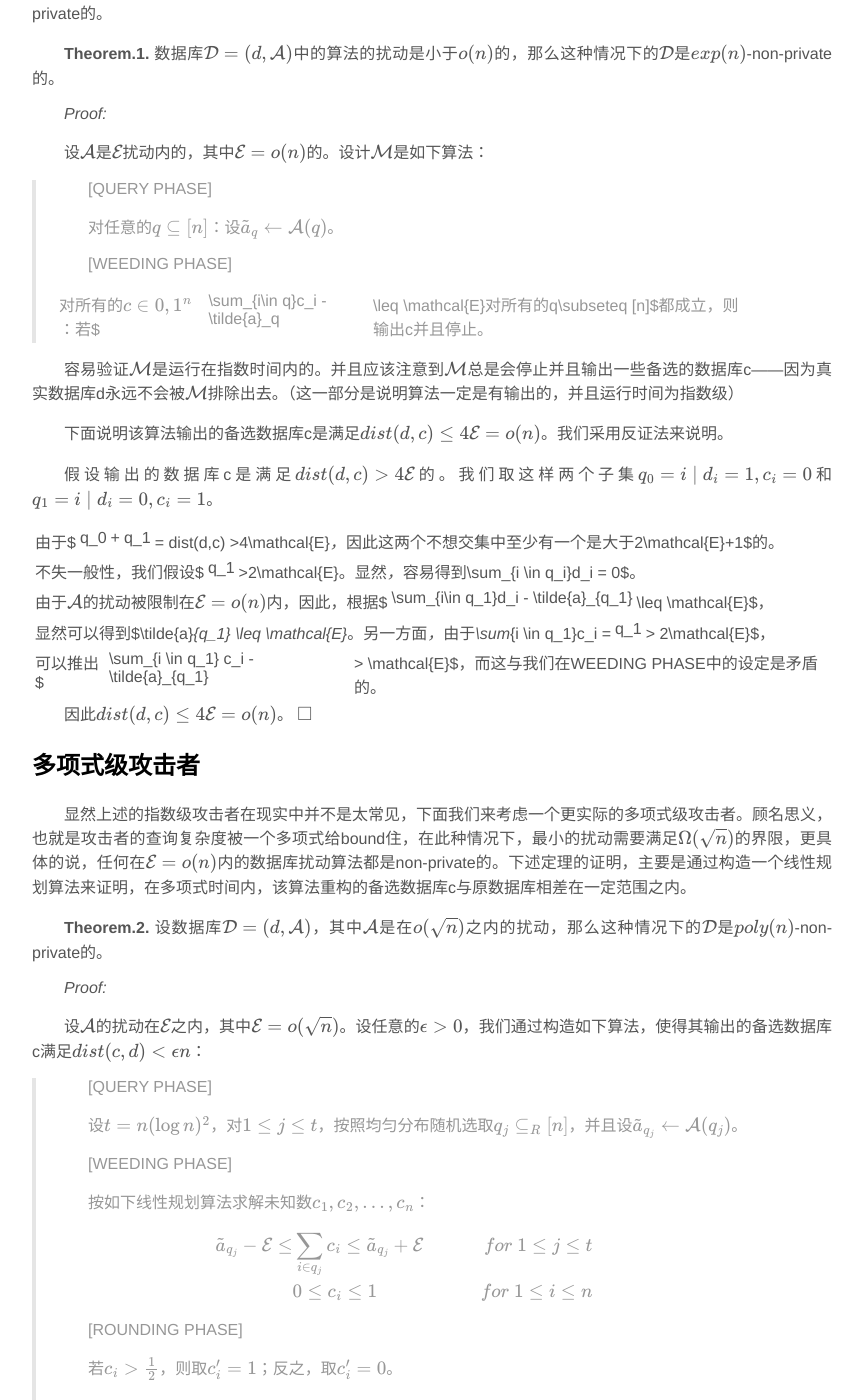
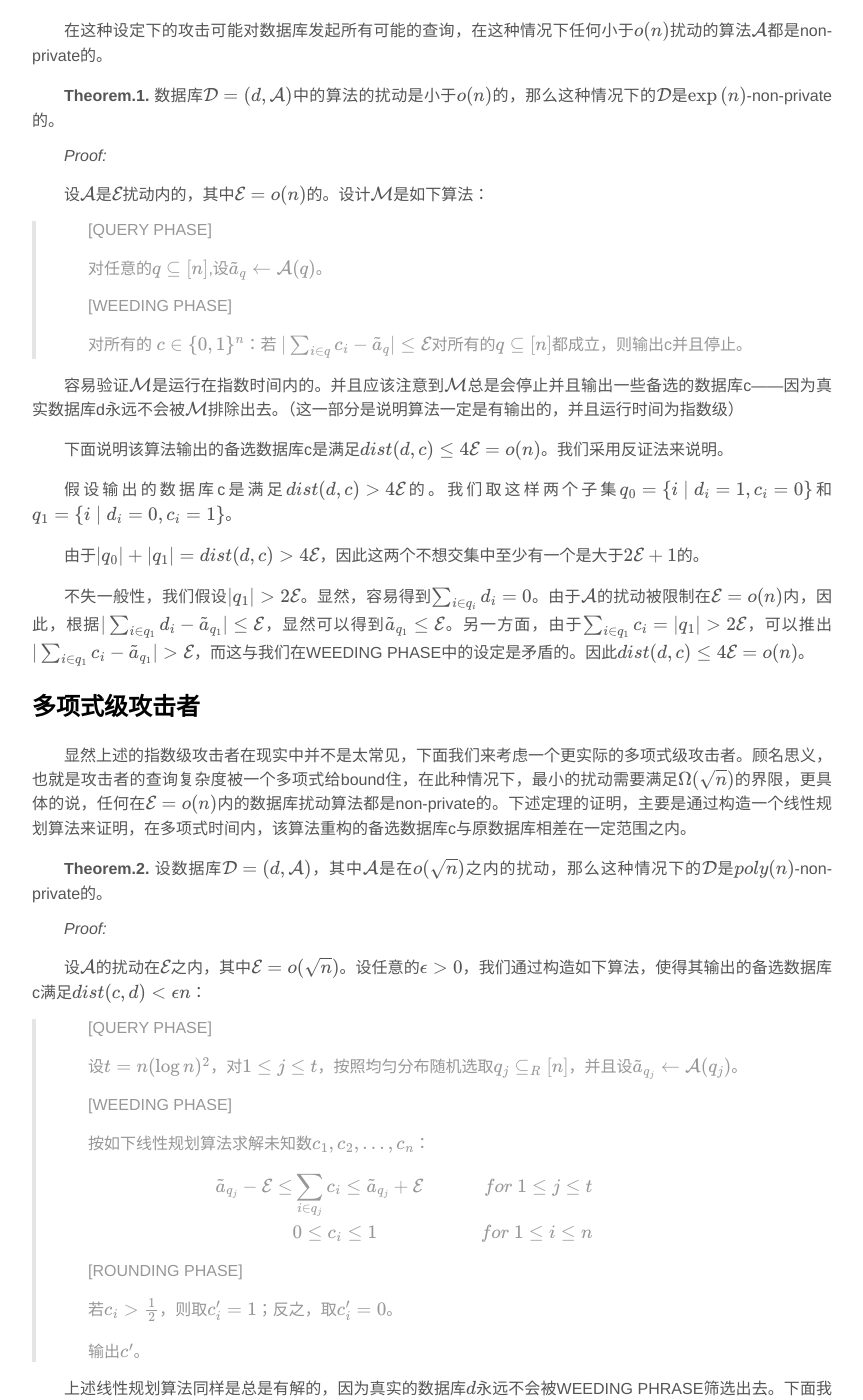
Before and after one commit to JackyZ137/JackyZ137.github.io, a Jekyll site: the page built from _posts/2023-4-20-Before-Privacy.md, in a window 1280 px wide and 1400 px high, scrolled down 2434 px. Shown: the whole window, without its empty margins (208-1071 px from the left). Built offline with Jekyll 4.4.1, drawn with Linux system fonts in a browser that asks for light colours; nearby versions of some CDN libraries; some of the changed text lies outside the part shown.

Commit message:
新博文公式校对

```diff
--- a/_config.yml
+++ b/_config.yml
@@ -22,6 +22,7 @@ plugins:
   - jekyll-paginate
   # - jemoji #Uncomment this to allow emoji in your post
 
+
 # Permalinks
 permalink:      /:year-:month-:day/:title
 paginate:       5
--- a/_includes/mathjax.html
+++ b/_includes/mathjax.html
@@ -1,14 +1,30 @@
 <script>
 MathJax = {
   tex: {
-    inlineMath: [ ['$', '$'], ['\\(', '\\)'] ]
-  },
-  svg: {
-    fontCache: 'global'
+    packages: ['base', 'require', 'ams', 'configmacros', 'mathtools'],
+    inlineMath: [ ["$","$"],           // start/end delimiter pairs for in-line math
+      ['\\(', '\\)']
+    ],
+    displayMath: [             // start/end delimiter pairs for display math
+      ["$$", "$$"],
+      ['\\[', '\\]']
+    ],
+    processEscapes: true,      // use \$ to produce a literal dollar sign
+    processEnvironments: true, // process \begin{xxx}...\end{xxx} outside math mode
+    processRefs: true,         // process \ref{...} outside of math mode
+    digits: /^(?:[0-9]+(?:\{,\}[0-9]{3})*(?:\.[0-9]*)?|\.[0-9]+)/,
+                               // pattern for recognizing numbers
+    tags: 'none',              // or 'ams' or 'all'
+
+    tagIndent: '0.8em',        // amount to indent tags
+    useLabelIds: true,         // use label name rather than tag for ids
+    maxMacros: 1000,           // maximum number of macro substitutions per expression
+    maxBuffer: 5 * 1024       // maximum size for the internal TeX string (5K)
+
   }
 };
 </script>
 <script
   type="text/javascript" id="MathJax-script" async
-  src="https://cdn.jsdelivr.net/npm/mathjax@3/es5/tex-chtml.js">
+  src="https://cdn.jsdelivr.net/npm/mathjax@3/es5/tex-mml-chtml.js">
 </script>
--- a/_posts/2023-4-20-Before-Privacy.md
+++ b/_posts/2023-4-20-Before-Privacy.md
@@ -15,8 +15,6 @@ github:  JackyZ137
 >
 > <center>受屈不改心，然后知君子</center>
 
-
-
 在市面上，有非常多关于隐私的定义，比如我最近做的差分隐私的定义，是指无论攻击者的背景知识（即除了被保护信息外的所有被攻击者掌握的信息）几何，都无法通过统计查询或者子集查询获得被保护的任何信息，称为隐私被保护了。更古早的定义，例如K-anonymity，是指相同的敏感信息在同一数据库中至少有k条，则称为隐私被保护了。还有从博弈论角度出发的，也就是破解某个隐私信息的花销超过了与其所带来的收益，则称为隐私被保护了。
 
 凡此种种，不一而同。
@@ -25,32 +23,33 @@ github:  JackyZ137
 
 我们首先对所有的数据隐私进行总结，大部分的隐私定义中，隐私保护都接近于在两个函数之间的一个Game。一个是Private Function，也就是我们希望保护的部分；另一个是“Information function”是我们希望去披露的那部分。在大部分的隐私定义中，private function往往是代表数据库中某一条目，即若攻击者有能力对数据库中特定条目的特定属性计算出一个可信范围内的值时代表用户的隐私被侵犯了；而在统计数据库的隐私的背景下，information function的意义往往是指数据库中某个满足条件的子集的总和。公式化的定义如下：
 
-假设数据库为$d=(d_1,d_2, \dots, d_n)$,则:
+假设数据库为$ d=(d_1,d_2, \dots, d_n) $,则:
 
-1. private function： $\{\pi_i \}_{i \in [n]}:= \pi_i(d_1,\dots,d_n) = d_i$;
-   2. information function： $\{f_q \}_{q \subseteq [n]}:= f_q(d_1,\dots,d_n) = \sum_{i\in q} d_i$
+1.private function:$ [\pi_i]_{i \in [n]}:= \pi_i(d_1,\dots,d_n) = d_i $;
+
+2.information function:$[f_q]:f_q(d_1, \dots, d_n) = \sum_{i \in q} d_i$, 其中$q \subseteq [n]$。
 
 基于这两个function的隐私定义，往往是从在查询的响应中添加较大的方差或者添加某些估计量的方差来达到目的。然而这样的方法有两个局限性：首先是不知道添加多少方差才能真正阻止隐私泄露，其次是这些定义也不允许考虑对攻击者的限制。比如说，如何去界定攻击者掌握了多少对隐私信息的背景知识是很难去判断的。
 
-一种可行的刻画攻击者先验知识的方案，是假设数据库是某些由$\{0,1\}^n$形成的二进制串上的分布，没有任何背景知识可以认为攻击者对这些分布的描述是服从均匀分布的。
+一种可行的刻画攻击者先验知识的方案，是假设数据库是某些由$\\{ 0,1 \\}^n$形成的二进制串上的分布，没有任何背景知识可以认为攻击者对这些分布的描述是服从均匀分布的。
 
 既然对隐私的正面定义存在诸多争议和困难，那么我们应该反其道而行之，考虑什么样的算法在任何隐私定义中都应该被认定为Non-privacy的。我们先给出讨论这个问题的一些设定和记号。
 
-考虑一个如下表述的统计数据库：数据库$d=(d_1,d_2,\dots,d_n) \in \{0,1 \}^n$，一个查询$q \subseteq [n]$的响应记作$\mathcal{A}(q)$。我们允许数据库对它的响应做出一些扰动，但仍可以对某些有价值的二进制为保持一定的有意义的信息——也就是说，允许$|\mathcal{A}(q)-\sum_{i\in q}d_i| \geq 0$。
+考虑一个如下表述的统计数据库：数据库$ d = ( d_1 ,d_2, \dots , d_n )  \in { \{0,1 \} }^n $ ，一个查询$ q \subseteq [n] $的响应记作$\mathcal{A} (q) $。我们允许数据库对它的响应做出一些扰动，但仍可以对某些有价值的二进制为保持一定的有意义的信息：也就是说，允许 $ \vert \mathcal{A}(q) - \sum_{ i \in q } d_i \vert \geq 0 $。
 
 **Definition.1.**（统计查询-Statistical Query)
 
-设数据库$d = (d_1,d_2,\dots,d_n) \in \{0,1\}^n$。一个统计查询（查询）是指一个子集$q \subseteq [n]$。对该查询$q$的准确回答是所有由该子集$q$指定的数据库中条目的总和，也就是$a_q = \sum_{i\in q} d_i$。
+设数据库$ d = ( d_1, d_2, \dots, d_n )  \in  \{ 0,1 \}^n $。一个统计查询（查询）是指一个子集$q \subseteq [n]$。对该查询$q$的准确回答是所有由该子集$$q$$指定的数据库中条目的总和，也就是$a_q = \sum_{i\in q} d_i$。
 
-一个统计数据库(statistical database, or database)$\mathcal{D} = (d, \mathcal{A})$是一个查询-响应机制，其针对特定查询$q$的响应记作$\mathcal{A}(q,d,\sigma)$。其中，$\sigma$是算法$\mathcal{A}$的一个中间状态（受到计算过程的影响，有时候扰动也是在这一步完成的）。有时也会直接简写为$\mathcal{A}(q)$。
+一个统计数据库(statistical database, or database) $ \mathcal{D} = (d, \mathcal{A}) $是一个查询-响应机制，其针对特定查询$q$的响应记作$\mathcal{A}(q,d,\sigma)$。其中，$\sigma$是算法$\mathcal{A}$的一个中间状态（受到计算过程的影响，有时候扰动也是在这一步完成的）。有时也会直接简写为$\mathcal{A}(q)$。
 
 **Definition.2.**（算法$\mathcal{A}$的品质）
 
-称一个响应$\mathcal{A}(q)$是在$\mathcal{E}$扰动之内的，若$|a_q - \mathcal{A}(q)| \leq \mathcal{E}$。
+称一个响应$\mathcal{A}(q)$的扰动是在$ \mathcal{E}$范围之内的，若$\vert a_q - \mathcal{A}(q) \vert \leq \mathcal{E}$。
 
 我们说一个算法$\mathcal{A}$是在$\mathcal{E}$扰动之内的，若对所有查询$q \subseteq [n]$都有上式成立。
 
-ps:一定要注意，$q$是一个子集，实际上也就是一个查询中需要的子集${d_i}$的指标集！
+PS:一定要注意，$q$是一个子集，实际上也就是一个查询中需要的子集${d_i}$的指标集！
 
 我们记$\mathcal{M}^{\mathcal{A}}$为一个对数据库拥有算法$\mathcal{A}$访问权限的图灵机，其每次调用算法$\mathcal{A}$都花费一个单位时间。
 
@@ -66,13 +65,13 @@ $$
 Pr[\mathcal{M}^{\mathcal{A}}(1^n) 输出 c 使得 \quad dist(c,d) \leq \epsilon n]\geq 1-neg(n).
 $$
 
-其中$neg(n)$代表一个比任意n的多项式的倒数小的函数（大致理解为小于$\frac{1}{n^r}$，r是任意的常数），$dist(c,d)$是指$c,d \in \{ 0,1 \}^n$的汉明距离（即c和d有多少位是不同的）。
+其中$neg(n)$代表一个比任意n的多项式的倒数小的函数（大致理解为小于$\frac{1}{n^r}$，r是任意的常数），$dist(c,d)$是指$c,d \in \\{ 0,1 \\}^n$的汉明距离（即c和d有多少位是不同的）。
 
 ## 指数级攻击者
 
 在这种设定下的攻击可能对数据库发起所有可能的查询，在这种情况下任何小于$o(n)$扰动的算法$\mathcal{A}$都是non-private的。
 
-**Theorem.1.** 数据库$\mathcal{D} = (d,\mathcal{A})$中的算法的扰动是小于$o(n)$的，那么这种情况下的$\mathcal{D}$是$exp(n)$-non-private的。
+**Theorem.1.** 数据库$\mathcal{D} = (d,\mathcal{A})$中的算法的扰动是小于$o(n)$的，那么这种情况下的$\mathcal{D}$是$\exp{(n)}$-non-private的。
 
 _Proof:_
 
@@ -80,29 +79,21 @@ _Proof:_
 
 > [QUERY PHASE]
 >
-> 对任意的$q \subseteq [n]$：设$\tilde{a}_q \leftarrow \mathcal{A}(q)$。
+> 对任意的$q \subseteq [n]$,设$\tilde{a}_q \leftarrow \mathcal{A}(q)$。
 >
 > [WEEDING PHASE]
 >
-> 对所有的$c \in \{0,1 \}^n$：若$|\sum_{i\in q}c_i - \tilde{a}_q| \leq \mathcal{E}$对所有的$q\subseteq [n]$都成立，则输出c并且停止。
+> 对所有的 $ c \in \\{0,1 \\}^n$：若 $\vert \sum_{i\in q}c_i - \tilde{a}_q \vert \leq \mathcal{E}$对所有的$q\subseteq [n]$都成立，则输出c并且停止。
 
 容易验证$\mathcal{M}$是运行在指数时间内的。并且应该注意到$\mathcal{M}$总是会停止并且输出一些备选的数据库c——因为真实数据库d永远不会被$\mathcal{M}$排除出去。（这一部分是说明算法一定是有输出的，并且运行时间为指数级）
 
 下面说明该算法输出的备选数据库c是满足$dist(d,c) \leq 4\mathcal{E}=o(n)$。我们采用反证法来说明。
 
-假设输出的数据库c是满足$dist(d,c) > 4\mathcal{E}$的。我们取这样两个子集$q_0 = \{i \mid d_i = 1, c_i = 0 \}$和$q_1 = \{ i \mid d_i = 0, c_i = 1\}$。
+假设输出的数据库c是满足$dist(d,c) > 4\mathcal{E}$的。我们取这样两个子集$q_0 = \\{i \mid d_i = 1, c_i = 0 \\}$和$q_1 = \\{ i \mid d_i = 0, c_i = 1\\}$。
 
-由于$|q_0|+|q_1| = dist(d,c) >4\mathcal{E}$，因此这两个不想交集中至少有一个是大于$2\mathcal{E}+1$的。
+由于$\vert q_0 \vert + \vert q_1 \vert = dist(d,c) >4\mathcal{E}$，因此这两个不想交集中至少有一个是大于$2\mathcal{E}+1$的。
 
-不失一般性，我们假设$|q_1|>2\mathcal{E}$。显然，容易得到$\sum_{i \in q_i}d_i = 0$。
-
-由于$\mathcal{A}$的扰动被限制在$\mathcal{E}=o(n)$内，因此，根据$|\sum_{i\in q_1}d_i - \tilde{a}_{q_1}| \leq \mathcal{E}$，
-
-显然可以得到$\tilde{a}_{q_1} \leq \mathcal{E}$。另一方面，由于$\sum_{i \in q_1}c_i = |q_1| > 2\mathcal{E}$，
-
-可以推出$|\sum_{i \in q_1} c_i - \tilde{a}_{q_1}| > \mathcal{E}$，而这与我们在WEEDING PHASE中的设定是矛盾的。
-
-因此$dist(d,c) \leq 4\mathcal{E}=o(n)$。                                                                                                $\square$
+不失一般性，我们假设$ \vert q_1 \vert > 2\mathcal{E}$。显然，容易得到$\sum_{i \in q_i}d_i = 0$。由于$\mathcal{A}$的扰动被限制在$\mathcal{E}=o(n)$内，因此，根据$ \vert \sum_{i\in q_1}d_i - \tilde{a}_{q_1} \vert \leq \mathcal{E}$，显然可以得到$$ \tilde{a}_{q_1} \leq \mathcal{E}$$。另一方面，由于$$ \sum_{i \in q_1}c_i = \vert q_1 \vert > 2\mathcal{E} $$，可以推出$$ \vert \sum_{i \in q_1} c_i - \tilde{a}_{q_1} \vert > \mathcal{E}$$，而这与我们在WEEDING PHASE中的设定是矛盾的。因此$$dist(d,c) \leq 4\mathcal{E}=o(n)$$。
 
 ## 多项式级攻击者
 
@@ -124,9 +115,9 @@ _Proof:_
 >
 > $$
 > \begin{align}
-\tilde{a}_{q_j} - \mathcal{E} \leq &\sum_{i\in q_j} c_i \leq
+\tilde{a}_{q_j} - \mathcal{E} \leq & \sum_{i\in q_j} c_i \leq
 \tilde{a}_{q_j} + \mathcal{E} \quad &for \ 1 \leq j \leq t \\
-&0 \leq c_i \leq 1 &for \ 1 \leq i \leq n
+& 0 \leq c_i \leq 1 &for \ 1 \leq i \leq n
 \end{align}
 > $$
 >
@@ -138,7 +129,7 @@ _Proof:_
 
 上述线性规划算法同样是总是有解的，因为真实的数据库$d$永远不会被WEEDING PHRASE筛选出去。下面我们证明$dist(c^{\prime},d) < \epsilon n$，我们用概率的方法来证明一个随机选取的查询序列$q_1,q_2,\dots,q_t$会筛除掉所有与原始数据库相差较大的可能的备选数据库。
 
-固定一个精度参数$k = n$，同时定义$K = \{0, \frac{1}{k},\frac{2}{k},\dots,\frac{k-1}{k},1 \}$。对任意的$x \in [0,1]^n$，我们记向量$\bar{x} \in K^n$：$\bar{x}$中的每个坐标的选取，是选取$K$中离$x$中对应位置的坐标值最近的元素值组成的。采用三角不等式，我们可以得到：
+固定一个精度参数$k = n$，同时定义$K = \\{0, \frac{1}{k},\frac{2}{k},\dots,\frac{k-1}{k},1 \\}$。对任意的$x \in [0,1]^n$，我们记向量$\bar{x} \in K^n$：$\bar{x}$中的每个坐标的选取，是选取$K$中离$x$中对应位置的坐标值最近的元素值组成的。采用三角不等式，我们可以得到：
 
 $$
 \begin{align}
@@ -150,11 +141,11 @@ $$
 \end{align}
 $$
 
-对任意的$x\in[0,1]^n$，我们说一个查询$q\subseteq [n]$disqualify $\bar{x}$，若$|\sum_{i\in q}(\bar{x}_i - d_i)| \geq 2\mathcal{E}+1$。若查询$q$恰是我们算法中的一个，那么这就说明$x$不是我们线性规划问题的解。下面证明，若$x$和$d$在很多坐标上相差很大，那么$\bar{x}$会被$q_1,q_2,\dots,q_t$中的至少一个disqualify。这部分的证明会用到如下的引理：
+对任意的$$x \in [0,1]^n$$，我们说一个查询$$q\subseteq [n]$$ disqualify $\bar{x}$，若$ \vert \sum_{i\in q}(\bar{x}_i - d_i) \vert \geq 2\mathcal{E}+1$。若查询$q$恰是我们算法中的一个，那么这就说明$x$不是我们线性规划问题的解。下面证明，若$x$和$d$在很多坐标上相差很大，那么$\bar{x}$会被$q_1,q_2,\dots,q_t$中的至少一个disqualify。这部分的证明会用到如下的引理：
 
 > *Lemma.1.*(Disqualifying Lemma)
 >
-> 设$x,d \in [0.1]^n$，并且$\mathcal{E} = o(\sqrt{n})$。若$Pr_i[|x_i - d_i| \geq \frac{1}{3}] > \epsilon$，那么至少存在一个常数$\delta > 0$使得
+> 设$$ x,d \in [0.1]^n$$，并且 $$ \mathcal{E} = o(\sqrt{n}) $$。若$$ Pr_i[ \vert x_i - d_i \vert \geq \frac{1}{3}] > \epsilon$$，那么至少存在一个常数$\delta > 0$使得
 >
 > $$
 > \mathop{Pr}\limits_{q \subseteq_R [n]} \left[
@@ -172,17 +163,15 @@ $$
 考察$x\in X$。根据*Lemma.1.*，存在一个常数$\delta > 0$，使得$Pr_{q\subseteq_R [n]}[q \ disqualify \ x] \geq \delta$。通过选取t个[n]上的独立的随机查询$q_1, \dots,q_t$，我们可以得到其中至少有一个disqualify x的概率为$1-(1-\delta)^t$。也就是说，对于$X$中的每个$x$，只有$(1-\delta)^t$这么小的比例选取到的$q_1,\dots,q_t$，其中任何一个都不会disqualify x。对$X$上的所有$x$去联合bound，注意到$\vert X \vert \leq \vert K \vert^n = (k+1)^n$，可以得到
 
 $$
+\begin{align}
 \mathop{Pr}\limits_{q_1,\dots,q_t \subseteq_R [n]}
-[\forall x \in X \ \exists i, q_i \ disqualifies \ x] \geq
-\\
-1-(k+1)^n(1-\delta)^t > 1- neg(n).
+&[\forall x \in X \ \exists i, q_i \ disqualifies \ x] \\
+&\geq 1-(k+1)^n(1-\delta)^t \\
+&> 1- neg(n).
+\end{align}
 $$
-
 当t取足够大时，最后一个不等式成立（例如，$t = n(\log n)^2$)。
-
 由于$c$是线性规划问题的解，因此根据$c$获得的向量$\bar{c}$是不会被任何我们算法中选取的$q_1, \dots,q_t \subseteq [n]$disqualify的。因此，若这些$q_1, \dots, q_t$disqualify了$X$中所有的x，那么也就说明$\bar{c} \notin X$，因此$dist(c^{\prime} , d) \leq \epsilon n$。
-
-<p align = "right"> $\square$</p>
 
 ## Tightness of The Results
 
@@ -190,15 +179,13 @@ $$
 
 我们假设数据库是服从均匀分布的n个bits。设数据库$d\in_R \{0,1\}^n$。设扰动的规模上限$\mathcal{E} = \sqrt{n} \cdot (\log n)^{1+\epsilon} = \tilde{O}(\sqrt{n})$。考虑数据库(及其算法)$\mathcal{D} = (d,\mathcal{A})$，其中算法$\mathcal{A}$如下：
 
-1. 每输入一个查询$q\subseteq [n]$，算法$\mathcal{A}$计算$a_q = \sum_{i \in q} d_i.$
+> 1.每输入一个查询$q\subseteq [n]$，算法$\mathcal{A}$计算$a_q = \sum_{i \in q} d_i.$
+>
+> 2.若$\vert a_q - \frac{\vert q \vert}{2}\vert < \mathcal{E}$，则$\mathcal{A}$输出$\frac{\vert q \vert}{2}$.
+>
+> 3.否则$\mathcal{A}$返回$a_q$.
 
-2. 若$\vert a_q - \frac{|q|}{2}| < \mathcal{E}$，则$\mathcal{A}$输出$\frac{|q|}{2}$.
-
-3. 否则$\mathcal{A}$返回$a_q$.
-
-显然$\mathcal{A}$的扰动在$\mathcal{E}$之内的。而由于$\vert a_q \vert \leq |q|$，因此$\vert a_q - \frac{|q|}{2}| \leq \frac{|q|}{2} \leq \frac{n}{2}$。而当$n \geq 3$时，显然有$\frac{n}{2} \leq \sqrt{n} \cdot (\log n)^{1+ \epsilon} = \mathcal{E}$，因此$\mathcal{A}$几乎总是按照2来输出，几乎不可能按3输出。而3中的输出与数据库中的任何条目都无关，只与查询$|q|$有关，因此该算法不会输出数据库中的任何信息，是Private的。
-
-<p align = "right"> $\square$</p>
+显然$\mathcal{A}$的扰动在$\mathcal{E}$之内的。而由于$\vert a_q \vert \leq \vert q \vert$，因此$\vert a_q - \frac{\vert q \vert}{2} \vert \leq \frac{\vert q \vert}{2} \leq \frac{n}{2}$。而当$n \geq 3$时，显然有$\frac{n}{2} \leq \sqrt{n} \cdot (\log n)^{1+ \epsilon} = \mathcal{E}$，因此$\mathcal{A}$几乎总是按照2来输出，几乎不可能按3输出。而3中的输出与数据库中的任何条目都无关，只与查询$\vert q \vert$有关，因此该算法不会输出数据库中的任何信息，是Private的。
 
 **Remark**： 这里之所以使用$\tilde{O}(n)$是因为，要讨论$O(n)$是不是一个足够紧的上界，因此选取了一个对数增长率因子，来保证相对较紧（因为对数的增长率和其他超对数函数增长率来说非常平稳，尤其是当n足够大时，毕竟增长率为$\frac{1}{n}$。
 
@@ -215,7 +202,7 @@ $$
 
 在此放宽的设定下，**Theorem.3.** 仍然成立。
 
-现在我们假设$\mathcal{DB}$是一个$\{0,1 \}^n$上的均匀分布，并且$d\in_R \mathcal{DB}$。之前提到过，数据库算法在被调用过程中，可能采取某个中间状态$\sigma$来保持信息。假设数据库算法$\mathcal{A}$保持这样的一个中间状态：他在第一次被调用时进行初始化，并且不在更新他的状态，直至有新的条目被添加到数据库中。
+现在我们假设$\mathcal{DB}$是一个$\\{0,1 \\}^n$上的均匀分布，并且$d\in_R \mathcal{DB}$。之前提到过，数据库算法在被调用过程中，可能采取某个中间状态$\sigma$来保持信息。假设数据库算法$\mathcal{A}$保持这样的一个中间状态：他在第一次被调用时进行初始化，并且不在更新他的状态，直至有新的条目被添加到数据库中。
 
 设数据库算法$\mathcal{A}$的中间状态由这样n个bits组成：$d^{\prime} = (d^{\prime}_1, \dots, d^{\prime}_n)$，其中
 
```
Also changed, not shown: other parts of _posts/2023-4-20-Before-Privacy.md (+3 -2 lines), rain.gemspec.
